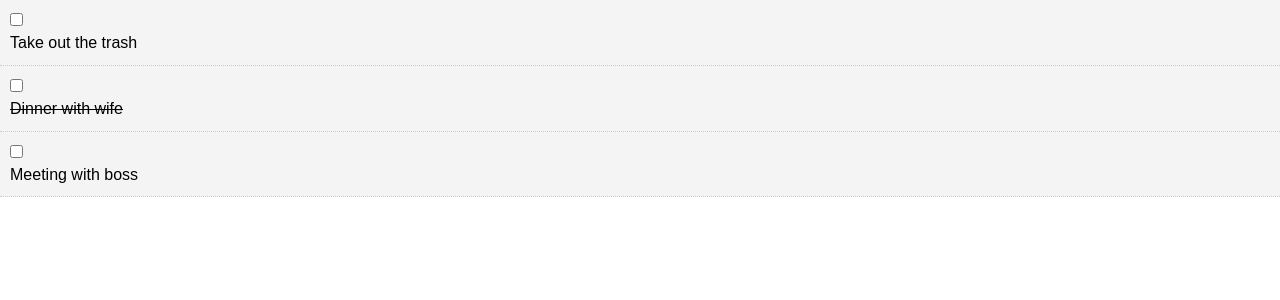
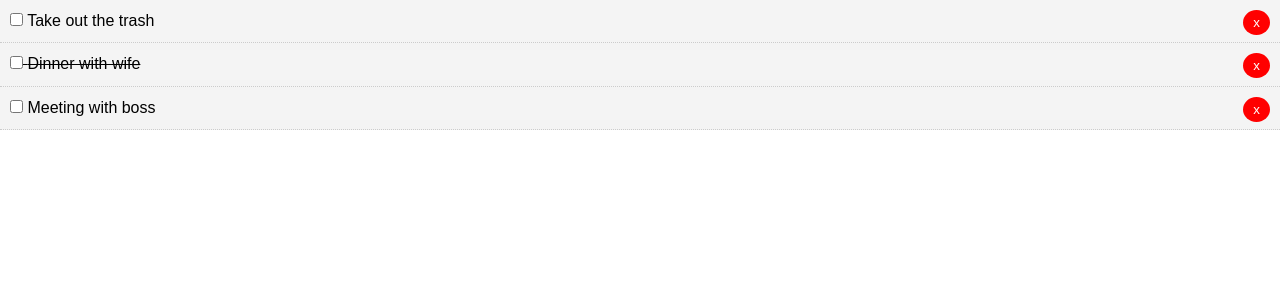
Before and after one commit to Inlic/react-todo, a React (Create React App) app: page / in a window 1280 px wide. Shown: the top 300 px of the page. Built offline with nearby package versions, Linux system fonts and the light colour scheme.

Commit message:
delete todos front end

```diff
--- a/src/App.js
+++ b/src/App.js
@@ -35,10 +35,16 @@
       })
     });
   }
+  delTodo = (id) => {
+    this.setState({
+      todos: [...this.state.todos.filter(t => t.id != id)]
+    });
+  }
+
   render() {
     return (
       <div className="App">
-        <Todos todos={this.state.todos} markComplete={this.markComplete} />
+        <Todos todos={this.state.todos} markComplete={this.markComplete} delTodo={this.delTodo} />
       </div>
     );
   }
--- a/src/components/TodoItem.js
+++ b/src/components/TodoItem.js
@@ -15,8 +15,11 @@
     const { id, title } = this.props.todo
     return (
       <div style={this.getStyle()}>
-        <input type="checkbox" onChange={this.props.markComplete.bind(this, id)} />{' '}
-        <p>{title}</p>
+        <p>
+          <input type="checkbox" onChange={this.props.markComplete.bind(this, id)} />{' '}
+          {title}
+          <button onClick={this.props.delTodo.bind(this, id)} style={btnStyle}>x</button>
+        </p>
       </div>
     )
   }
@@ -26,4 +29,14 @@
   todo: PropTypes.object.isRequired
 }
 
+const btnStyle = {
+  background: '#ff0000',
+  color: '#fff',
+  border: 'none',
+  padding: '5px 10px',
+  borderRadius: '50%',
+  cursor: 'pointer',
+  float: 'right'
+}
+
 export default TodoItem
--- a/src/components/Todos.js
+++ b/src/components/Todos.js
@@ -5,7 +5,7 @@
 class Todos extends Component {
   render() {
     return this.props.todos.map((todo) => (
-      <TodoItem key={todo.id} todo={todo} markComplete={this.props.markComplete} />
+      <TodoItem key={todo.id} todo={todo} markComplete={this.props.markComplete} delTodo={this.props.delTodo} />
     ));
   }
 }
```
Also changed, not shown: 1 other file (tests, documents, lock files or other folders).
